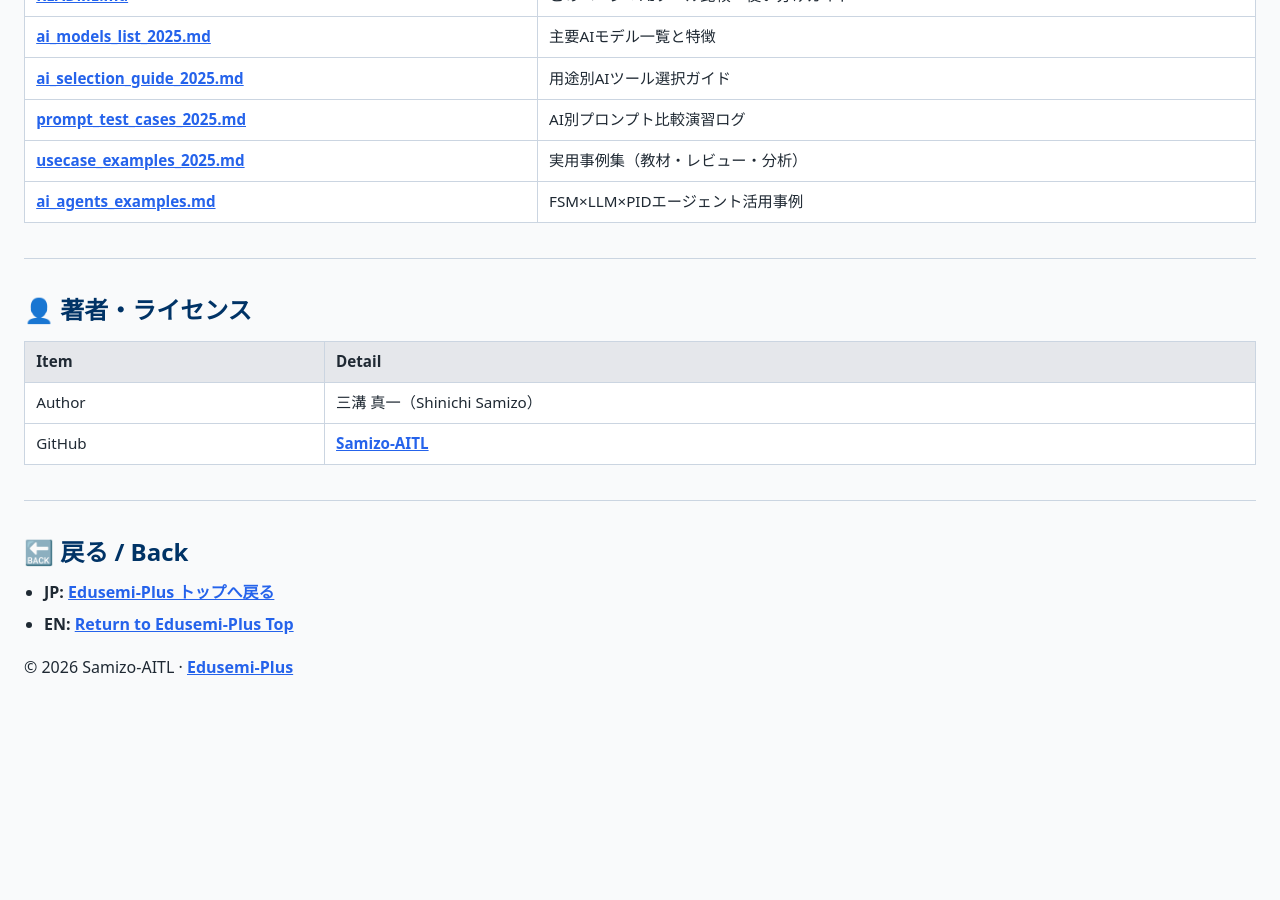
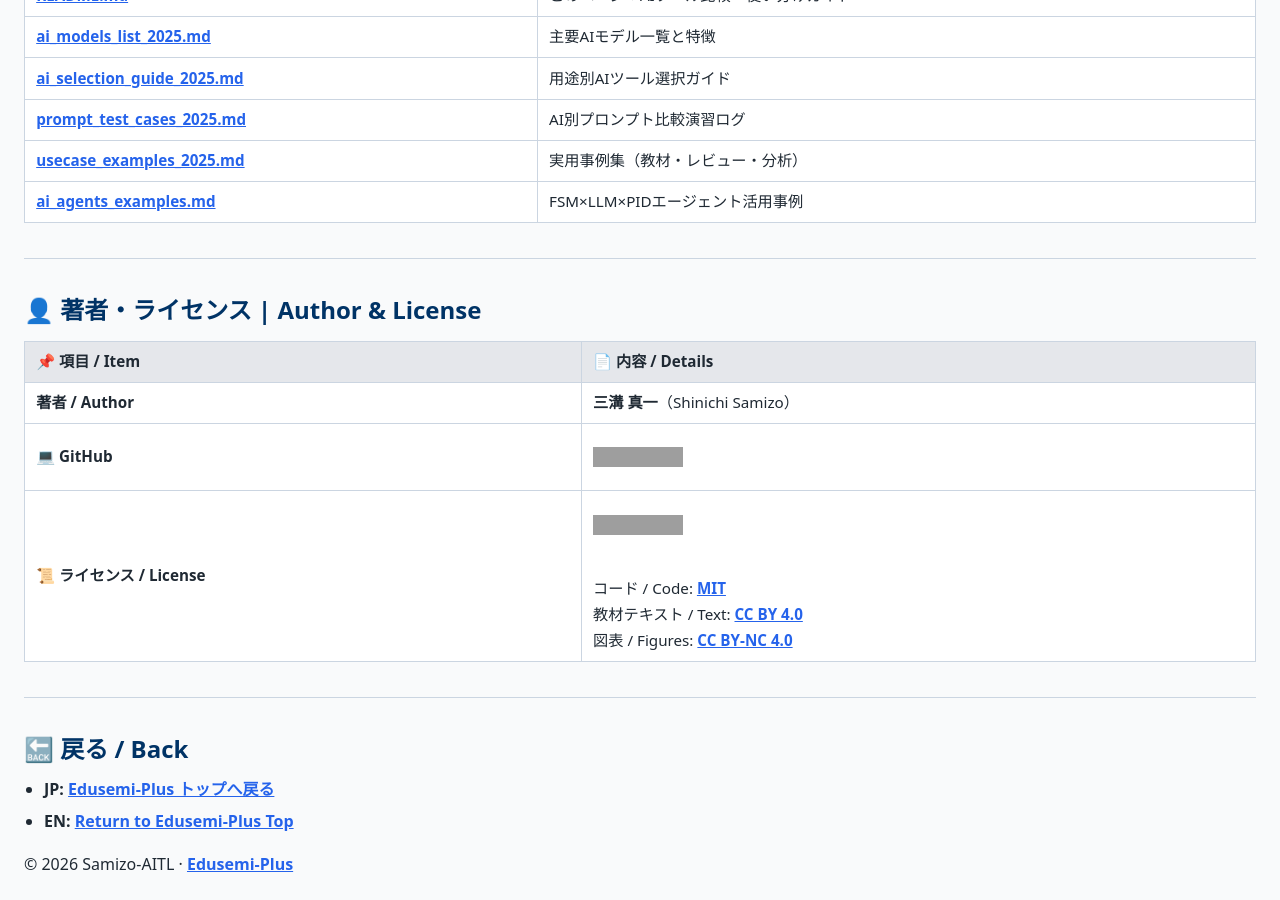
Before and after one commit to Samizo-AITL/Edusemi-Plus, a Jekyll site: the page built from ai-tools-comparison/index.md, in a window 1280 px wide and 900 px high, scrolled down 5193 px. Built offline with Jekyll 4.4.1, drawn with Linux system fonts in a browser that asks for light colours; before the commit the page ends 5896 px from its top, so only the background shows below that; grey boxes are pictures that could not be loaded.

Commit message:
Update index.md

```diff
--- a/ai-tools-comparison/index.md
+++ b/ai-tools-comparison/index.md
@@ -192,12 +192,13 @@
 
 ---
 
-## 👤 著者・ライセンス
+## 👤 **著者・ライセンス | Author & License**
 
-| Item | Detail |
-|------|--------|
-| Author | 三溝 真一（Shinichi Samizo） |
-| GitHub | [Samizo-AITL](https://github.com/Samizo-AITL) |
+| 📌 項目 / Item | 📄 内容 / Details |
+|------|------|
+| **著者 / Author** | **三溝 真一**（Shinichi Samizo） |
+| **💻 GitHub** | [![GitHub](https://img.shields.io/badge/GitHub-Samizo--AITL-blue?style=for-the-badge&logo=github)](https://github.com/Samizo-AITL) |
+| **📜 ライセンス / License** | [![Hybrid License](https://img.shields.io/badge/License-Hybrid-blueviolet?style=for-the-badge)](https://samizo-aitl.github.io/Edusemi-Plus/#-ライセンス--license)<br>コード / Code: [MIT](https://opensource.org/licenses/MIT)<br>教材テキスト / Text: [CC BY 4.0](https://creativecommons.org/licenses/by/4.0/)<br>図表 / Figures: [CC BY-NC 4.0](https://creativecommons.org/licenses/by-nc/4.0/) |
 
 ---
 
```
